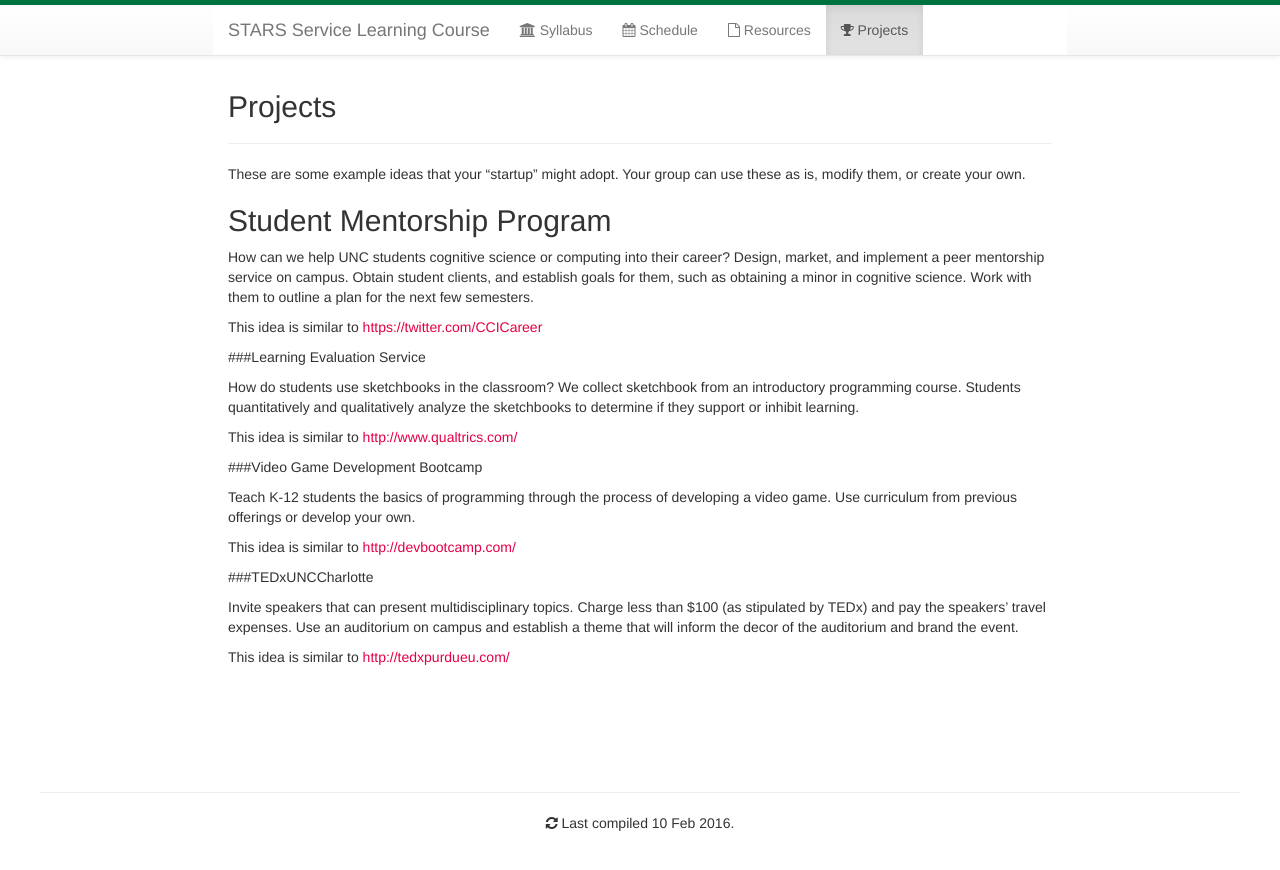
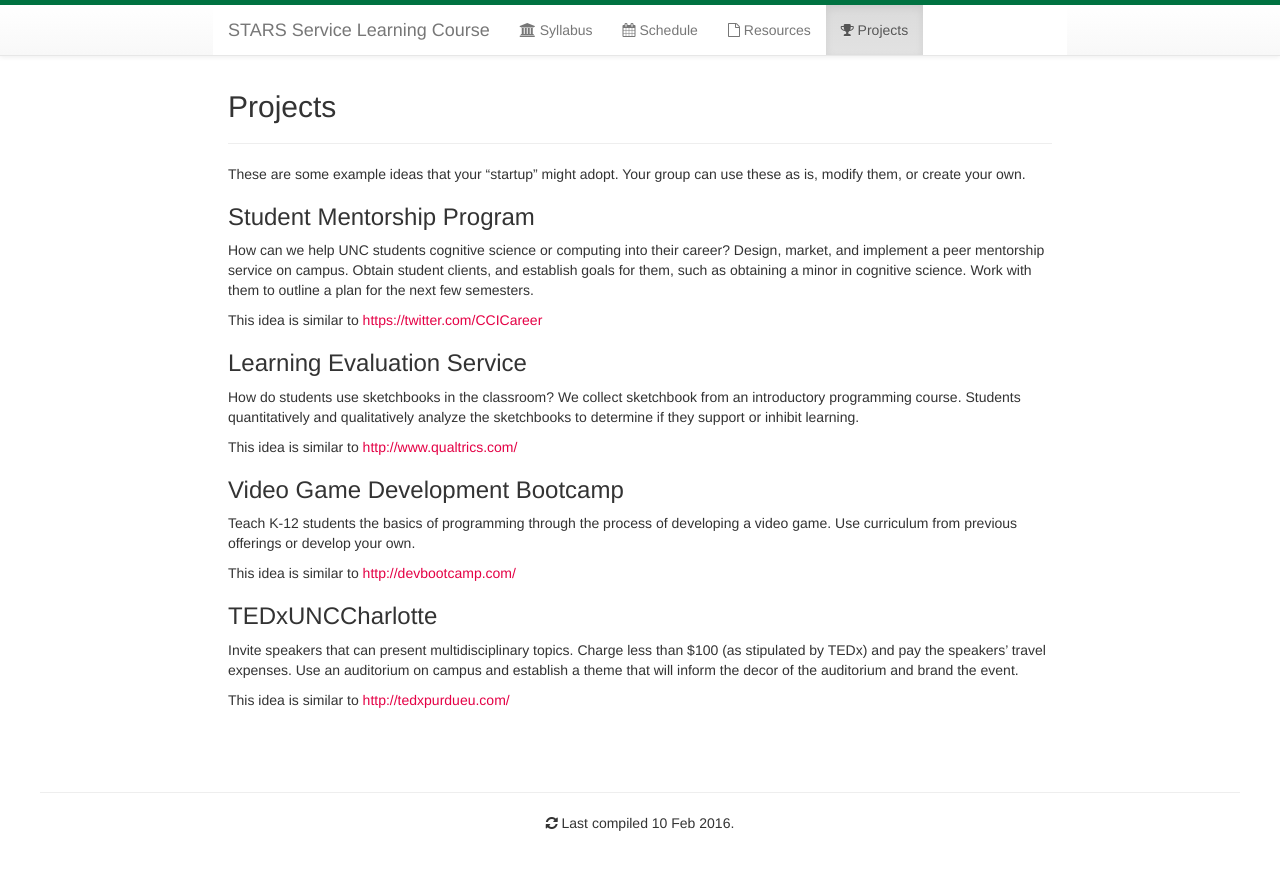
Before and after one commit to stevemacn/service-learning-course, a Jekyll site: the page built from projects.md, in a window 1280 px wide. Shown: the top 870 px of the page. Built offline with Jekyll 4.4.1, drawn with Linux system fonts in a browser that asks for light colours; nearby versions of some CDN libraries.

Commit message:
add space between hashes and title

```diff
--- a/projects.md
+++ b/projects.md
@@ -10,26 +10,26 @@ Projects
 
 These are some example ideas that your "startup" might adopt. Your group can use these as is, modify them, or create your own.
 
-Student Mentorship Program
----
+### Student Mentorship Program
+
 
 How can we help UNC students cognitive science or computing into their career? Design, market, and implement a peer mentorship service on campus. Obtain student clients, and establish goals for them, such as obtaining a minor in cognitive science. Work with them to outline a plan for the next few semesters.
 
 This idea is similar to [https://twitter.com/CCICareer](https://twitter.com/CCICareer)
 
-###Learning Evaluation Service
+### Learning Evaluation Service
 
 How do students use sketchbooks in the classroom? We collect sketchbook from an introductory programming course. Students quantitatively and qualitatively analyze the sketchbooks to determine if they support or inhibit learning.
 
 This idea is similar to [http://www.qualtrics.com/](http://www.qualtrics.com/)
 
-###Video Game Development Bootcamp
+### Video Game Development Bootcamp
 
 Teach K-12 students the basics of programming through the process of developing a video game. Use curriculum from previous offerings or develop your own.
 
 This idea is similar to [http://devbootcamp.com/](http://devbootcamp.com/)
 
-###TEDxUNCCharlotte
+### TEDxUNCCharlotte
 
 Invite speakers that can present multidisciplinary topics. Charge less than $100 (as stipulated by TEDx) and pay the speakers' travel expenses. Use an auditorium on campus and establish a theme that will inform the decor of the auditorium and brand the event.
 
```
